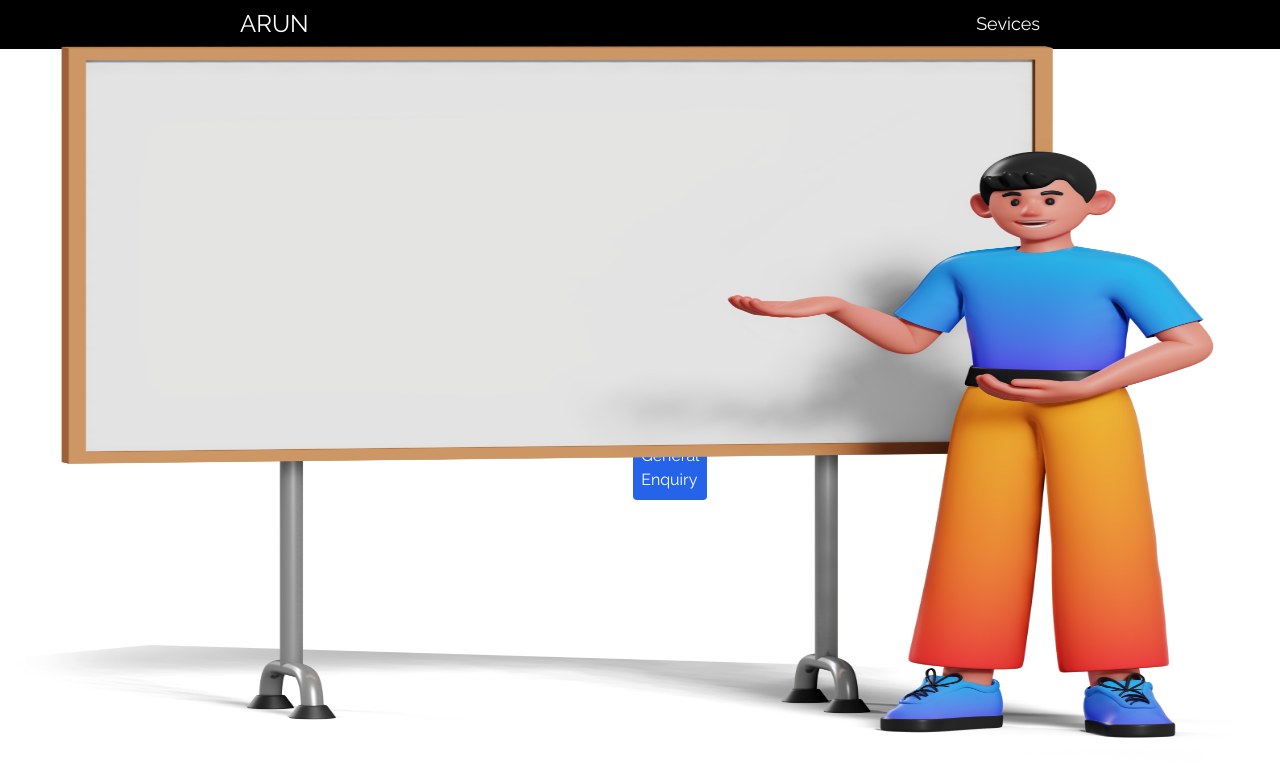
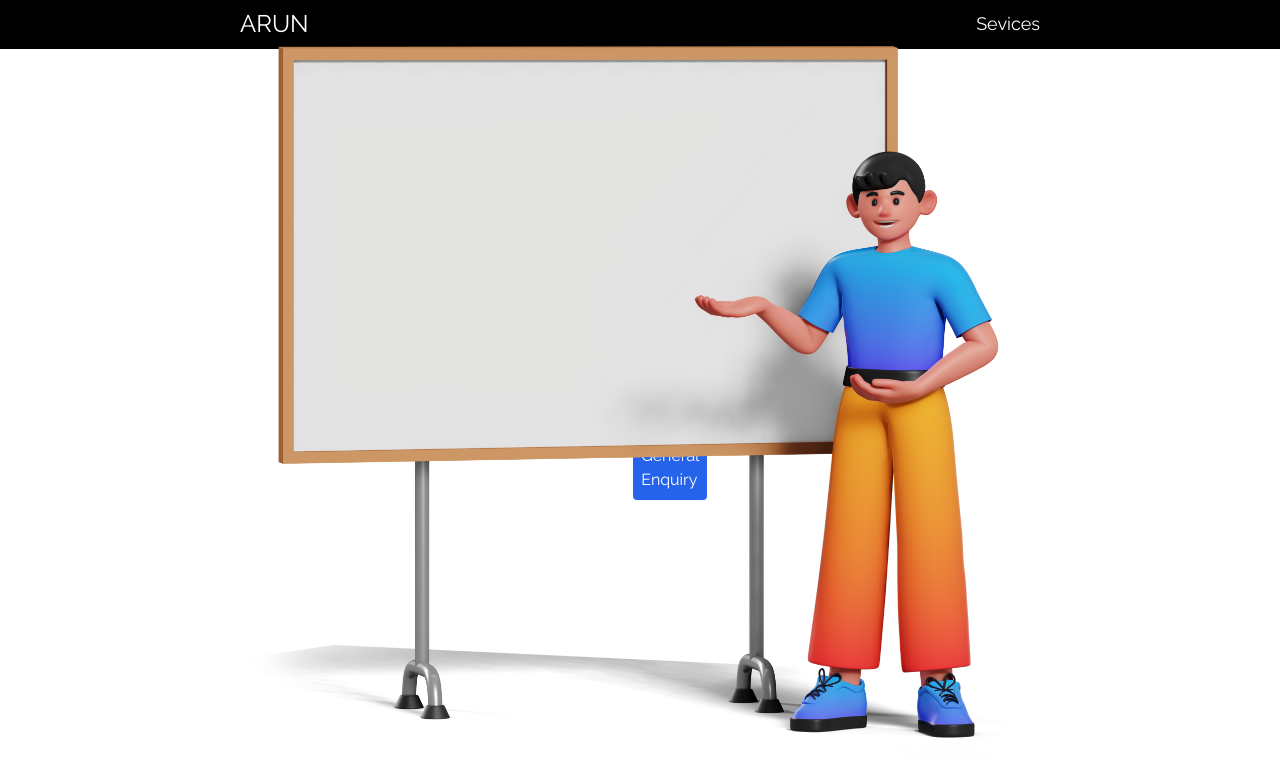
Before and after one commit to WoW-Developer/imkrarun, a Next.js app: page /request in a window 1280 px wide. Shown: the top 776 px of the page. Built offline with nearby package versions, Linux system fonts and the light colour scheme; what tailwindcss-debug-screens would draw is missing.

Commit message:
Update page.jsx

```diff
--- a/src/app/request/page.jsx
+++ b/src/app/request/page.jsx
@@ -14,15 +14,13 @@ export default function Page() {
           {/* 2nd Col */}
 
           <div className=" h-full w-full text-center items-center flex flex-col sm:basis-1/2 justify-center overflow-hidden">
-            <div
-              className="h-40 sm:h-60 rounded-lg self-center object-scale-down"
 
-            >
 <Image
+className="h-40 sm:h-60 rounded-lg self-center object-scale-down"
       src="/hero.png"
       alt="info graphics"
 fill={true}
-    /> </div>
+    />
           </div>
           {/* End of 2 Cols */}
         </div>
```
